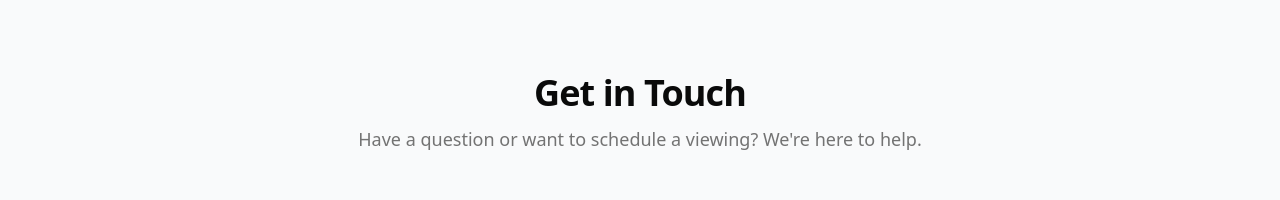
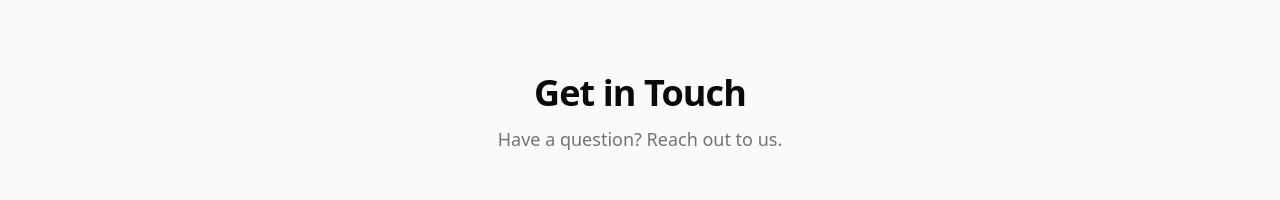
Before and after one commit to DanielCyubahiro/hotel, a Next.js app: page / in a window 1280 px wide. Shown: the part 2680-2880 px from the top of the page. Built offline with nearby package versions, Linux system fonts and the light colour scheme.

Commit message:
Change to SPA

```diff
--- a/app/page.tsx
+++ b/app/page.tsx
@@ -71,7 +71,7 @@ export default function SinglePageWebsite() {
                   </CardHeader>
                   <CardContent className="prose prose-lg dark:prose-invert">
                     <p>
-                      Beyond your room, you'll have access to fantastic common facilities including a large, modern kitchen, a comfortable lounge with a large screen TV, and a beautiful landscaped garden.
+                      Beyond your room, you&#39;ll have access to fantastic common facilities including a large, modern kitchen, a comfortable lounge with a large screen TV, and a beautiful landscaped garden.
                     </p>
                     <ul className="mt-4 grid grid-cols-1 sm:grid-cols-2 gap-x-4 gap-y-2">
                       {amenities.map((amenity, index) => (
@@ -168,7 +168,7 @@ export default function SinglePageWebsite() {
             <div className="text-center mb-12">
               <h2 className="text-4xl font-bold tracking-tight">Get in Touch</h2>
               <p className="mt-3 text-lg text-muted-foreground">
-                Have a question or want to schedule a viewing? We're here to help.
+                Have a question? Reach out to us.
               </p>
             </div>
             <div className="grid md:grid-cols-2 gap-16 items-start">
```
